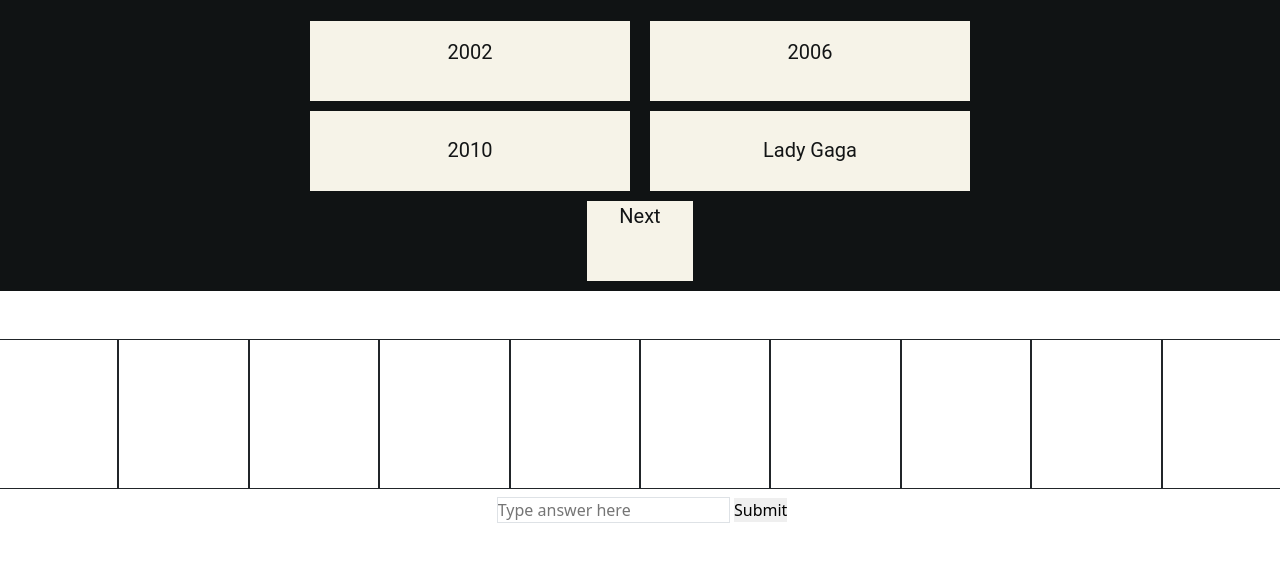
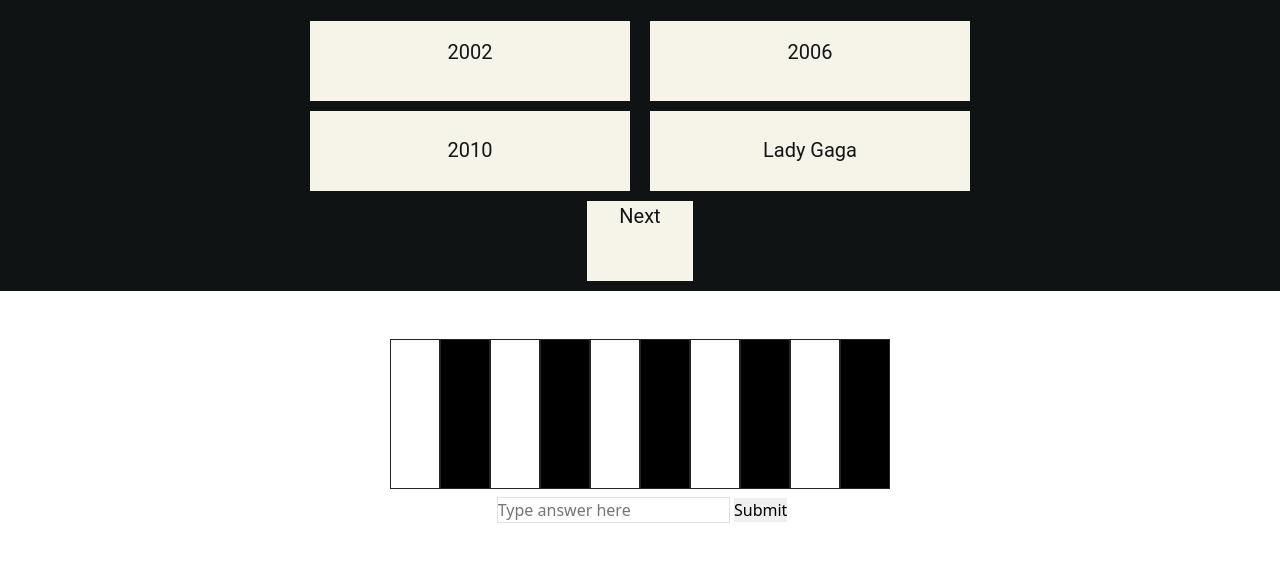
Before and after one commit to Clinelly/hackathon-team-7, a plain HTML site: page game.html in a window 1280 px wide. Shown: the part 227-788 px from the top of the page. Drawn offline with nearby package versions, Linux system fonts and the light colour scheme.

Commit message:
Add css style to keyboard

```diff
--- a/assets/script.js
+++ b/assets/script.js
@@ -169,11 +169,22 @@ function selectAnswer(e) {
 function loadKeyboard() {
     //Create keys
     for (let i = 0; i < selectedWord.length; i++) {
-        let newKey = document.createElement('div');
-        newKey.setAttribute('id', 'keyboard' + i);
-        let keyboardArea = document.getElementById('keyboard-area');
-        newKey.classList.add('col', 'border', 'border-dark', 'text-center', 'key-style');
-        keyboardArea.appendChild(newKey);
+        if (i % 2 == 0) {
+            let newKey = document.createElement('div');
+            newKey.setAttribute('id', 'keyboard' + i);
+            let keyboardArea = document.getElementById('keyboard-area');
+            newKey.classList.add('col', 'border', 'border-dark', 'text-center', 'key-style');
+            keyboardArea.appendChild(newKey);
+        } else {
+            let newKey = document.createElement('div');
+            newKey.setAttribute('id', 'keyboard' + i);
+            let keyboardArea = document.getElementById('keyboard-area');
+            newKey.classList.add('col', 'border', 'border-dark', 'text-center', 'key-style');
+            newKey.style.backgroundColor = "black";
+            keyboardArea.appendChild(newKey);
+        }
+
+
     }
 }
 
--- a/assets/style.css
+++ b/assets/style.css
@@ -62,6 +62,9 @@ body {
   .key-style {
     height: 150px;
     min-width: 50px;
+    max-width: 50px;
+    font-size: 50px;
+    padding-top: 25px;
   }
 
 /* Style for 'About' Page */
--- a/game.html
+++ b/game.html
@@ -53,7 +53,7 @@
      <!-- Keyboard section -->
      <section>
       <div class="mt-5">
-         <div id="keyboard-area" class="row"></div>
+         <div id="keyboard-area" class="row d-flex justify-content-center"></div>
       </div>
      </section>
      <!-- Answer section -->
```
